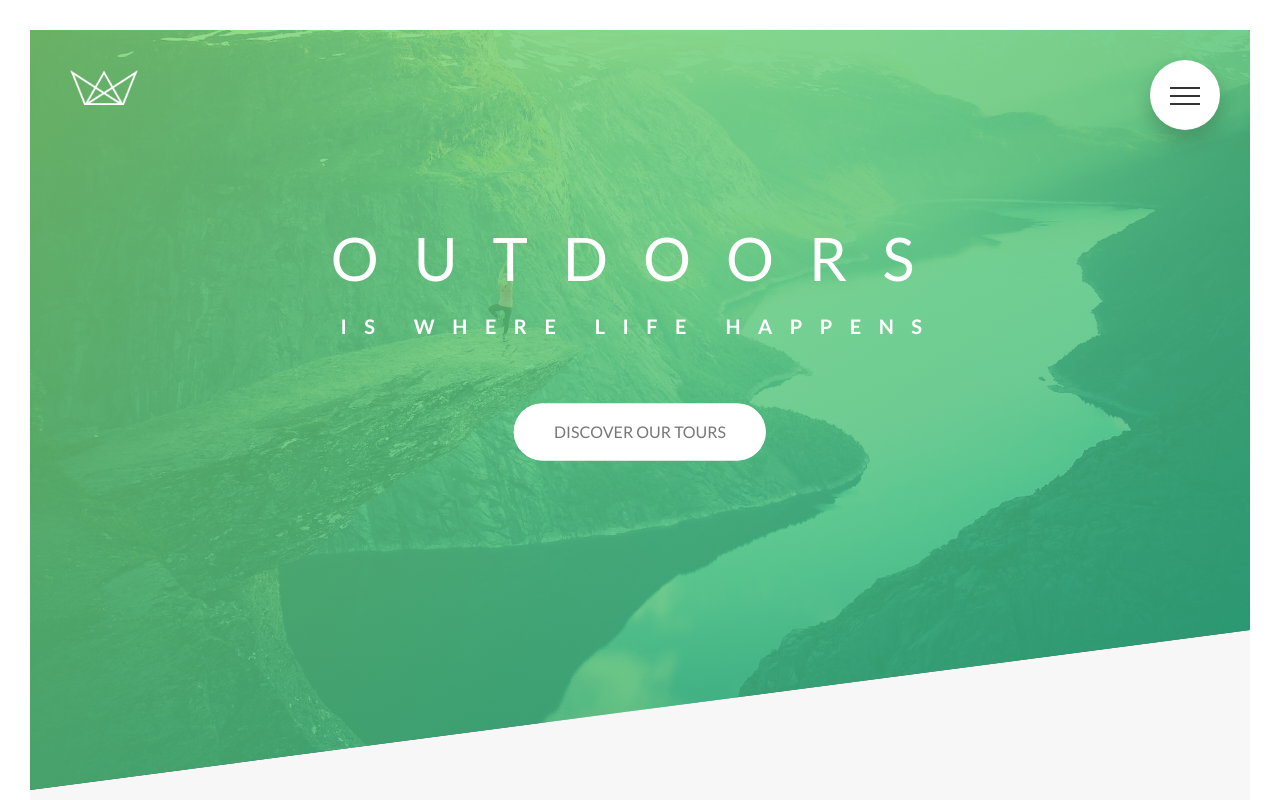
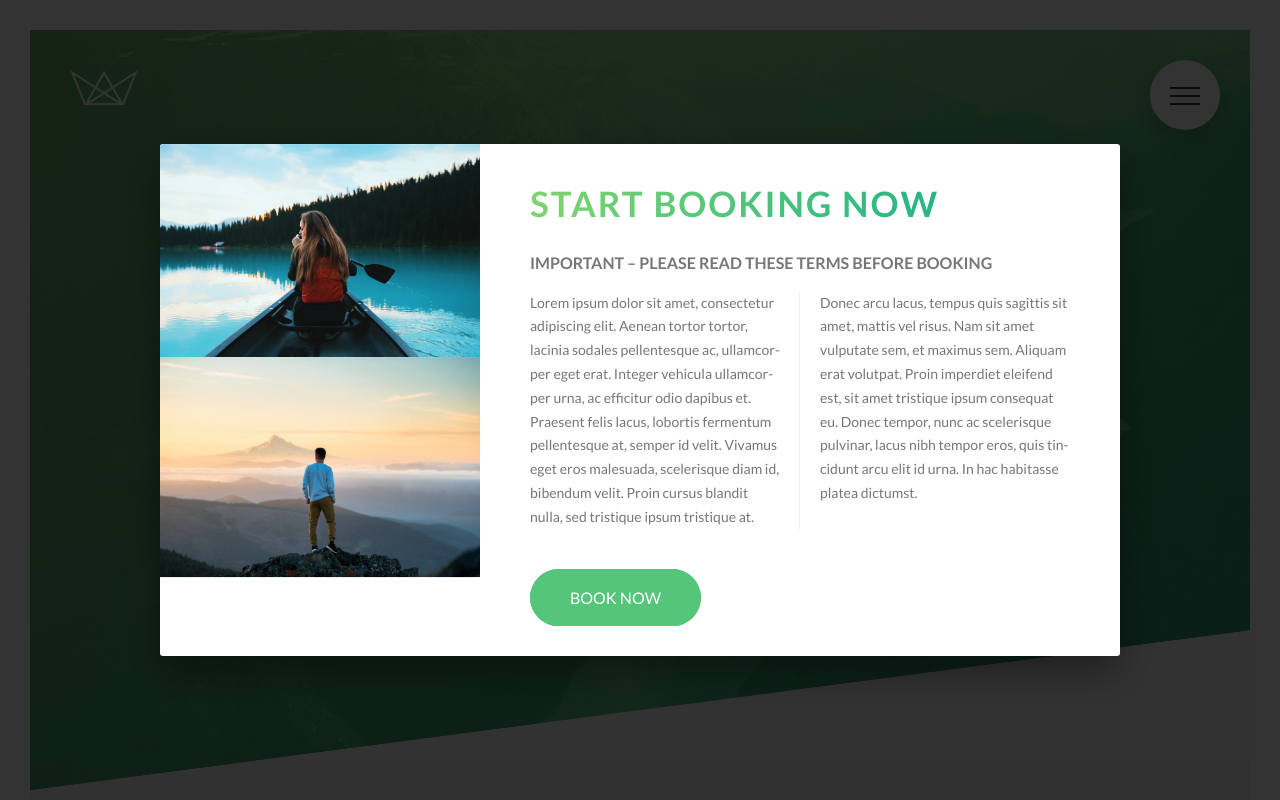
Before and after one commit to tomrawlings/Natours, a website: page index.html in a window 1280 px wide. Shown: the top 800 px of the page. Drawn offline with Linux system fonts and the light colour scheme.

Commit message:
52. Build CSS popup pt. 1

```diff
--- a/index.html
+++ b/index.html
@@ -366,7 +366,16 @@
 
     <div class="popup">
         <div class="popup__content">
-            POPUP
+            <div class="popup__left">
+                <img src="img/nat-8.jpg" alt="Tour Photo" class="popup__img">
+                <img src="img/nat-9.jpg" alt="Tour Photo" class="popup__img">
+            </div>
+            <div class="popup__right">
+                <h2 class="heading-secondary u-margin-bottom-small">Start Booking Now</h2>
+                <h3 class="heading-tertiary u-margin-bottom-small">Important &ndash; Please read these terms before booking</h3>
+                <p class="popup__text">Lorem ipsum dolor sit amet, consectetur adipiscing elit. Aenean tortor tortor, lacinia sodales pellentesque ac, ullamcorper eget erat. Integer vehicula ullamcorper urna, ac efficitur odio dapibus et. Praesent felis lacus, lobortis fermentum pellentesque at, semper id velit. Vivamus eget eros malesuada, scelerisque diam id, bibendum velit. Proin cursus blandit nulla, sed tristique ipsum tristique at. Donec arcu lacus, tempus quis sagittis sit amet, mattis vel risus. Nam sit amet vulputate sem, et maximus sem. Aliquam erat volutpat. Proin imperdiet eleifend est, sit amet tristique ipsum consequat eu. Donec tempor, nunc ac scelerisque pulvinar, lacus nibh tempor eros, quis tincidunt arcu elit id urna. In hac habitasse platea dictumst.</p>
+                <a href="#" class="btn btn--green">Book Now</a>
+            </div>
         </div>
     </div>
 
--- a/sass/components/_popup.scss
+++ b/sass/components/_popup.scss
@@ -1,6 +1,6 @@
 .popup {
     height: 100vh;
-    widows: 100%;
+    width: 100%;
     position: fixed;
     top: 0;
     left: 0;
@@ -8,9 +8,47 @@
     z-index: 9999;
 
     &__content {
+        @include centerVerticalHorizontal;
         width: 75%;
-        height: 50rem;
         background-color: $color-white;
         box-shadow: $shadow-medium-large;
+        border-radius: 3px;
+        display: table;
+        overflow: hidden;
+    }
+
+    &__left {
+        width: 33.333333%;
+        display: table-cell;
+    }
+
+    &__right {
+        width: 66.666667%;
+        display: table-cell;
+        vertical-align: middle;
+        padding: 3rem 5rem;
+    }
+
+    &__img {
+        display: block;
+        width: 100%;
+    }
+
+    &__text {
+        font-size: 1.4rem;
+        margin-bottom: 4rem;
+
+        -moz-column-count: 2;
+        -moz-column-gap: 4rem;
+        -moz-column-rule: 1px solid $color-grey-light-2;
+
+        column-count: 2;
+        column-gap: 4rem;
+        column-rule: 1px solid $color-grey-light-2;
+
+        -moz-hyphens: auto;
+        -ms-hyphens: auto;
+        -webkit-hyphens: auto;
+        hyphens: auto;
     }
 }
```
Also changed, not shown: css/style.css, sass/abstracts/_mixins.scss (line endings or trailing spaces).
